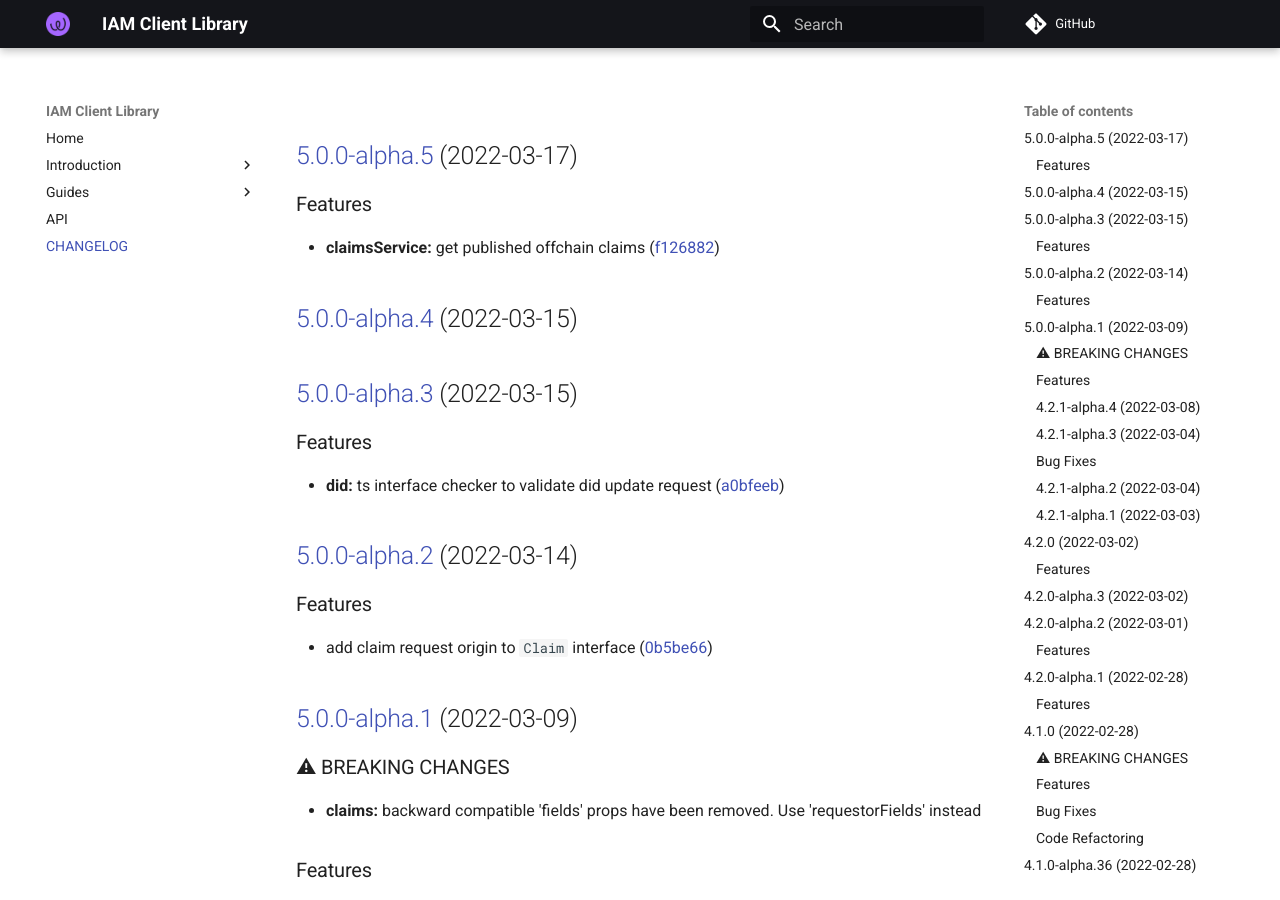
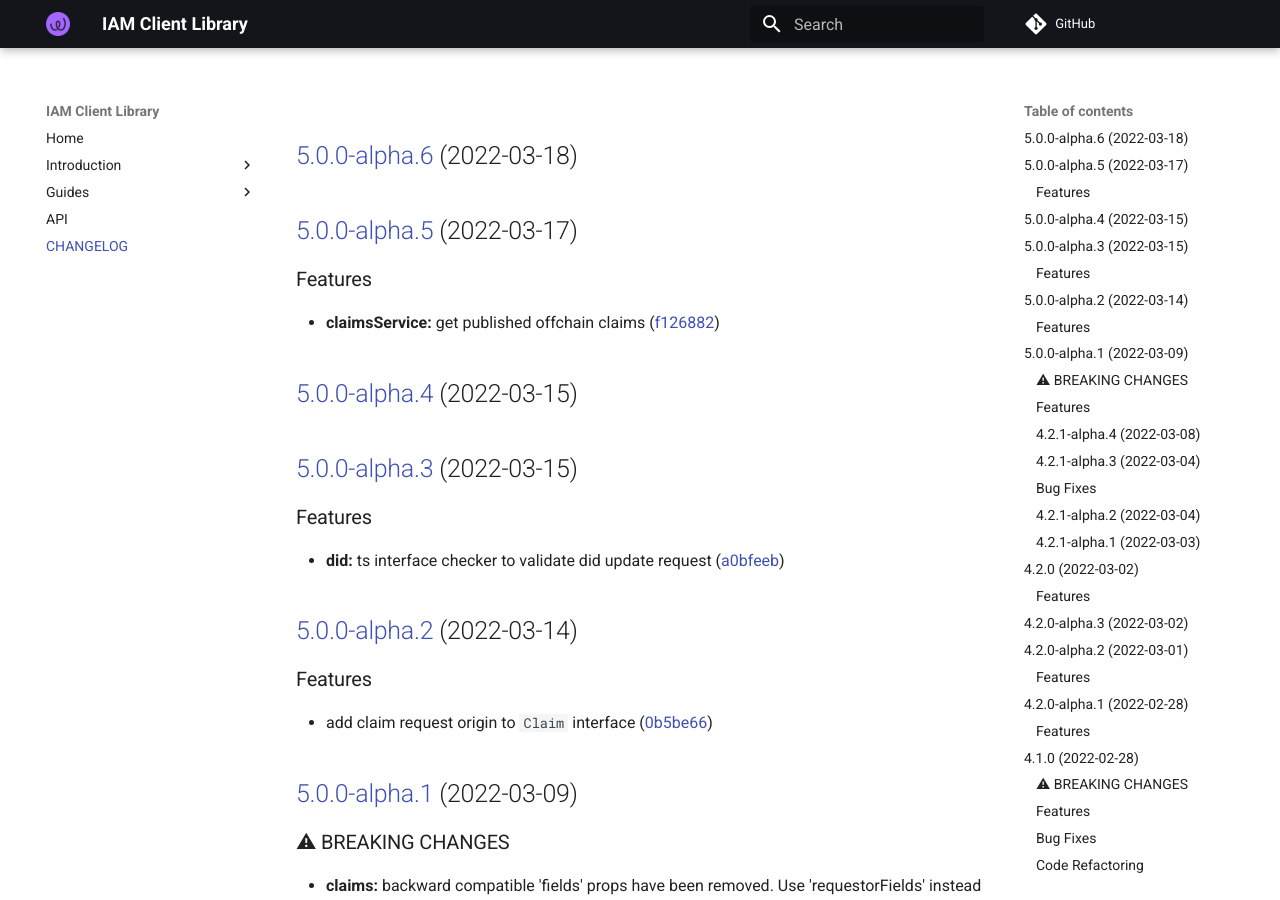
Before and after one commit to energywebfoundation/iam-client-lib, an MkDocs documentation site: the page built from docs/CHANGELOG.md, in a window 1280 px wide and 900 px high. Built offline with MkDocs 1.6.1 and Material for MkDocs 9.7.7, drawn with Linux system fonts in a browser that asks for light colours; comment, search, counter and statistics services are not loaded.

Commit message:
chore(release): 5.0.0-alpha.6 [skip ci]
## [5.0.0-alpha.6](https://github.com/energywebfoundation/iam-client-lib/compare/v5.0.0-alpha.5...v5.0.0-alpha.6) (2022-03-18)

```diff
--- a/docs/CHANGELOG.md
+++ b/docs/CHANGELOG.md
@@ -1,3 +1,5 @@
+## [5.0.0-alpha.6](https://github.com/energywebfoundation/iam-client-lib/compare/v5.0.0-alpha.5...v5.0.0-alpha.6) (2022-03-18)
+
 ## [5.0.0-alpha.5](https://github.com/energywebfoundation/iam-client-lib/compare/v5.0.0-alpha.4...v5.0.0-alpha.5) (2022-03-17)
 
 
--- a/package.json
+++ b/package.json
@@ -1,6 +1,6 @@
 {
   "name": "iam-client-lib",
-  "version": "5.0.0-alpha.5",
+  "version": "5.0.0-alpha.6",
   "description": "Library for Decentralized Identity and Access Management",
   "main": "dist/index.js",
   "module": "dist/index.esm.js",
```
